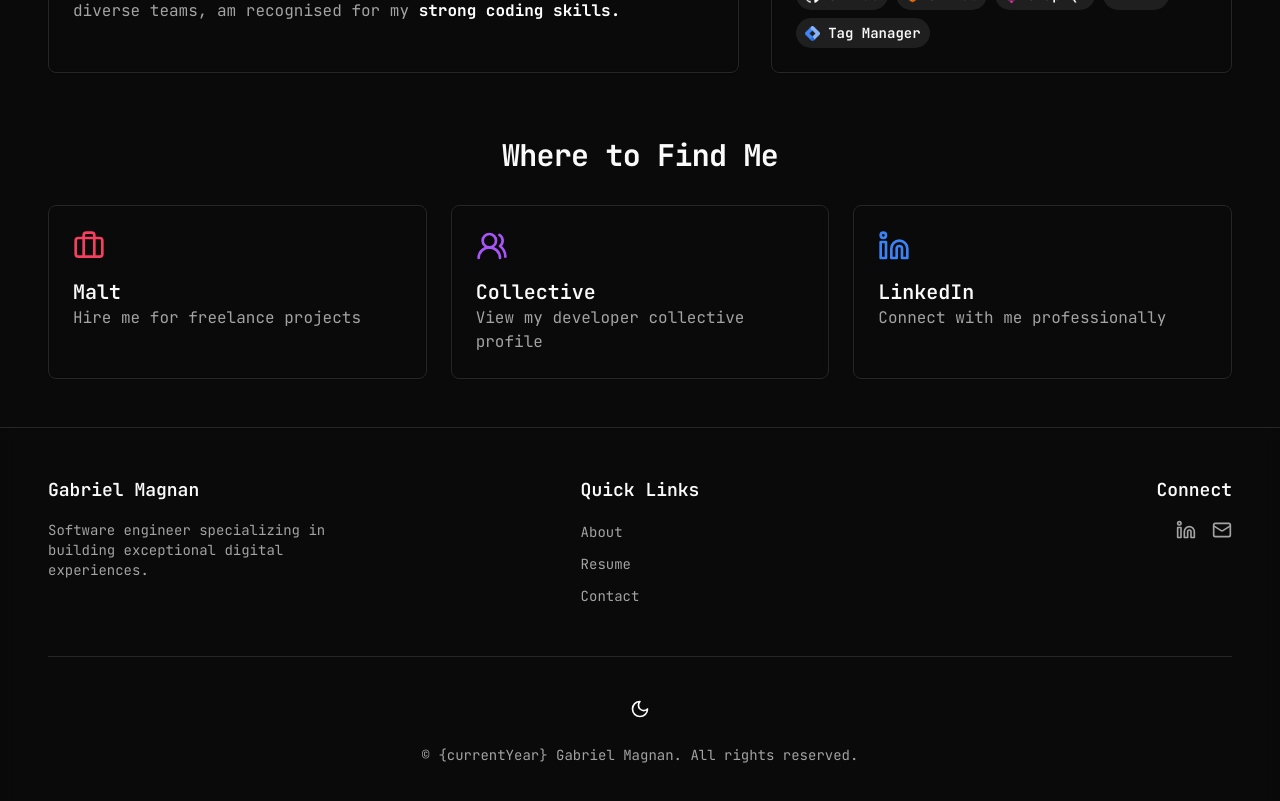
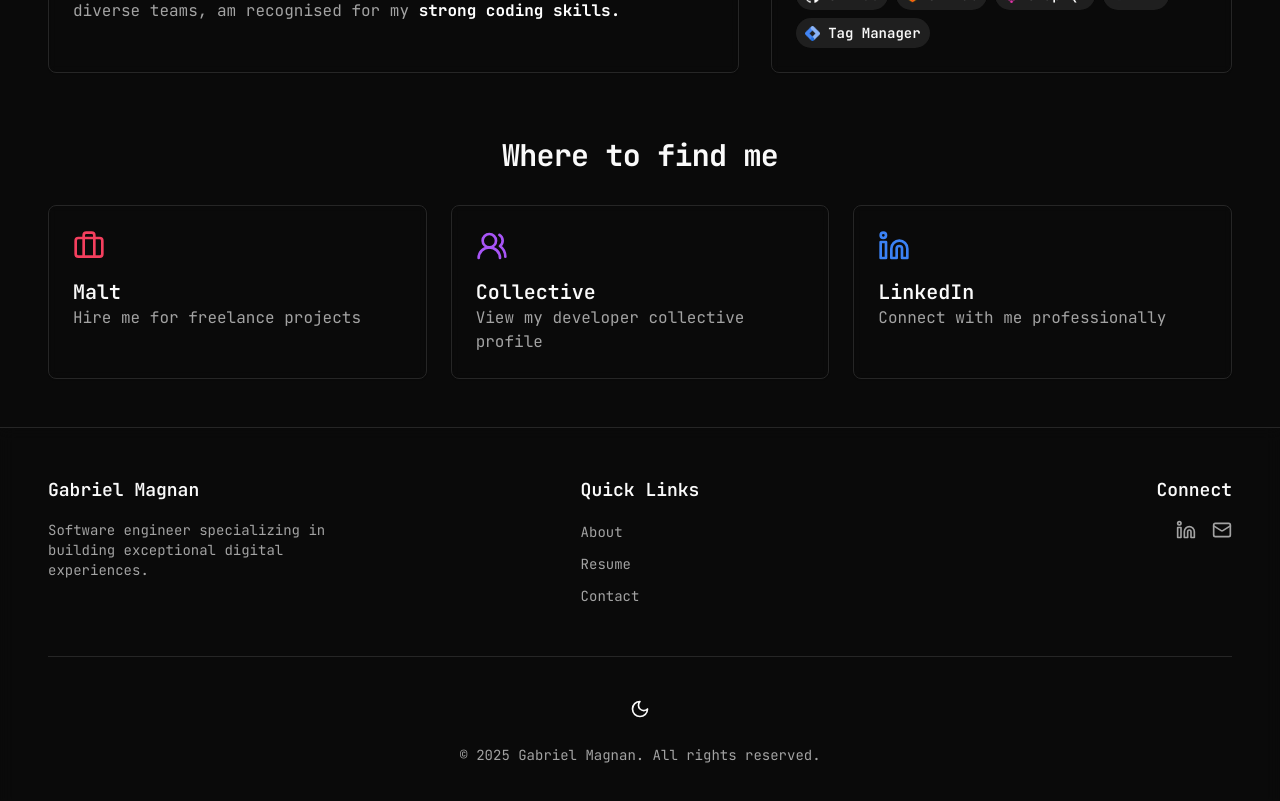
Before and after one commit to gabmagnan/gabriel-magnan-website, a Next.js app: page /about in a window 1280 px wide. Shown: the part 780-1581 px from the top of the page. Built offline with nearby package versions, Linux system fonts and the light colour scheme.

Commit message:
finish password page and contact page

```diff
--- /dev/null
+++ b/src/app/about/_data/profiles.ts
@@ -0,0 +1,33 @@
+import { BriefcaseIcon, LinkedinIcon, Users2Icon } from 'lucide-react';
+import { strings } from '@/translations/strings';
+
+export const profiles = [
+  {
+    name: strings.about.profiles.malt.title,
+    icon: BriefcaseIcon,
+    description: strings.about.profiles.malt.description,
+    url: 'https://www.malt.fr/profile/gabrielmagnan2',
+    color: 'text-rose-500',
+  },
+  {
+    name: strings.about.profiles.collective.title,
+    icon: Users2Icon,
+    description: strings.about.profiles.collective.description,
+    url: 'https://www.collective.work/profile/gabriel-magnan',
+    color: 'text-purple-500',
+  },
+  {
+    name: strings.about.profiles.linkedin.title,
+    icon: LinkedinIcon,
+    description: strings.about.profiles.linkedin.description,
+    url: 'https://www.linkedin.com/in/gabriel-magnan/',
+    color: 'text-blue-500',
+  },
+  /*{
+    name: 'Portfolio',
+    icon: Globe2Icon,
+    description: 'Visit my personal website',
+    url: `${BASE_URL}/portfolio`,
+    color: 'text-green-500',
+  },*/
+];
--- a/src/app/about/page.tsx
+++ b/src/app/about/page.tsx
@@ -2,11 +2,12 @@
 
 import Image from 'next/image';
 import { motion } from 'framer-motion';
-import { BriefcaseIcon, LinkedinIcon, Users2Icon } from 'lucide-react';
 import profile_picture from '$/assets/profile_picture.webp';
+import { profiles } from '@/app/about/_data/profiles';
 import { skills } from '@/app/about/_data/skills';
 import { Badge } from '@/components/ui/badge';
 import { Card } from '@/components/ui/card';
+import { strings } from '@/translations/strings';
 import { type TSkill } from '@/types/skill';
 import {
   fadeInUpAnimation,
@@ -14,48 +15,6 @@ import {
   staggerContainerAnimation,
 } from '@/utils/animations';
 import { formatDescription } from '@/utils/utils';
-
-const backgroundText =
-  'I am a full-stack engineer with <strong class="font-bold text-black dark:text-white">5 years of experience</strong> in developing scalable web applications. ' +
-  ' My employment history scales across multiple settings; from working for a large enterprise, to creating my own' +
-  ' company, and to most recently working in a fast-paced environment at a startup.' +
-  ' My focus is centered around creating <strong class="font-bold text-black dark:text-white">modern solutions</strong>' +
-  ' with <strong class="font-bold text-black dark:text-white">robust backend</strong> and <strong class="font-bold' +
-  ' text-black dark:text-white">seamless user experience.</strong> ' +
-  ' Most people would describe me as <strong class="font-bold text-black dark:text-white">professional, curious,' +
-  ' logical, and ambitious</strong>. I collaborate efficiently with' +
-  ' diverse teams, am recognised for my <strong class="font-bold text-black dark:text-white">strong coding skills.</strong>';
-
-const profiles = [
-  {
-    name: 'Malt',
-    icon: BriefcaseIcon,
-    description: 'Hire me for freelance projects',
-    url: 'https://www.malt.fr/profile/gabrielmagnan2',
-    color: 'text-rose-500',
-  },
-  {
-    name: 'Collective',
-    icon: Users2Icon,
-    description: 'View my developer collective profile',
-    url: 'https://www.collective.work/profile/gabriel-magnan',
-    color: 'text-purple-500',
-  },
-  {
-    name: 'LinkedIn',
-    icon: LinkedinIcon,
-    description: 'Connect with me professionally',
-    url: 'https://www.linkedin.com/in/gabriel-magnan/',
-    color: 'text-blue-500',
-  },
-  /*{
-    name: 'Portfolio',
-    icon: Globe2Icon,
-    description: 'Visit my personal website',
-    url: `${BASE_URL}/portfolio`,
-    color: 'text-green-500',
-  },*/
-];
 
 export default function About() {
   return (
@@ -75,14 +34,13 @@ export default function About() {
               className="bg-gradient-to-r from-primary to-purple-600 bg-clip-text text-5xl font-bold leading-tight tracking-tight text-transparent md:leading-[1.2]"
               variants={fadeInUpAnimation()}
             >
-              {`Hi, I'm Gabriel Magnan 👋`}
+              {strings.about.title}
             </motion.h1>
             <motion.p
               className="text-xl leading-relaxed text-muted-foreground"
               variants={fadeInUpAnimation()}
             >
-              A passionate Software Engineer specializing in building
-              exceptional digital experiences.
+              {strings.about.description}
             </motion.p>
           </div>
         </motion.div>
@@ -122,14 +80,14 @@ export default function About() {
           className="text-center text-3xl font-bold tracking-tight"
           variants={fadeInUpAnimation()}
         >
-          About Me
+          {strings.about.firstSectionTitle}
         </motion.h2>
         <div className="xs:px-2 grid justify-center gap-8 md:grid-cols-[60%_40%] md:px-4">
           <motion.div variants={fadeInUpAnimation()}>
             <Card className="h-full space-y-4 bg-card/50 p-6 backdrop-blur-sm">
               <h3 className="text-xl font-semibold">Background</h3>
               <p className="leading-relaxed text-muted-foreground">
-                {formatDescription(backgroundText)}
+                {formatDescription(strings.about.background)}
               </p>
             </Card>
           </motion.div>
@@ -159,7 +117,7 @@ export default function About() {
           className="text-center text-3xl font-bold tracking-tight"
           variants={fadeInUpAnimation()}
         >
-          Where to Find Me
+          {strings.about.secondSectionTitle}
         </motion.h2>
         <motion.div
           className="grid gap-6 md:grid-cols-2 lg:grid-cols-3"
--- a/src/app/contact/page.tsx
+++ b/src/app/contact/page.tsx
@@ -17,9 +17,9 @@ import {
 } from '@/utils/animations';
 
 const formSchema = z.object({
-  name: z.string().min(2, 'Name must be at least 2 characters'),
-  from: z.string().email('Invalid email address'),
-  message: z.string().min(10, 'Message must be at least 10 characters'),
+  name: z.string().min(2, strings.contact.form.name.error),
+  from: z.string().email(strings.contact.form.email.error),
+  message: z.string().min(10, strings.contact.form.message.error),
 });
 
 type FormData = z.infer<typeof formSchema>;
@@ -49,20 +49,24 @@ export default function Contact() {
       const result = await response.json();
 
       if (!response.ok) {
-        throw new Error(result.error || 'Failed to send message');
+        throw new Error(
+          result.error || strings.contact.submitToast.error.description
+        );
       }
 
       toast({
-        title: 'Message sent!',
-        description: "Thank you for reaching out. I'll get back to you soon.",
+        title: strings.contact.submitToast.success.title,
+        description: strings.contact.submitToast.success.description,
       });
 
       reset();
     } catch (error) {
       toast({
-        title: 'Error',
+        title: strings.contact.submitToast.error.title,
         description:
-          error instanceof Error ? error.message : 'Failed to send message',
+          error instanceof Error
+            ? error.message
+            : strings.contact.submitToast.error.description,
         variant: 'error',
       });
     }
@@ -97,7 +101,7 @@ export default function Contact() {
                     className="mb-2 block text-sm font-medium"
                     htmlFor="name"
                   >
-                    {strings.contact.formName}
+                    {strings.contact.form.name.label}
                   </label>
                   <Input
                     id="name"
@@ -105,7 +109,7 @@ export default function Contact() {
                     required
                     minLength={2}
                     name="name"
-                    placeholder={strings.contact.formNamePlaceholder}
+                    placeholder={strings.contact.form.name.placeholder}
                   />
                   {errors.name && (
                     <p className="mt-2 text-sm text-destructive">
@@ -119,13 +123,13 @@ export default function Contact() {
                     className="mb-2 block text-sm font-medium"
                     htmlFor="email"
                   >
-                    {strings.contact.formEmail}
+                    {strings.contact.form.email.label}
                   </label>
                   <Input
                     id="email"
                     type="email"
                     {...register('from')}
-                    placeholder={strings.contact.formEmailPlaceholder}
+                    placeholder={strings.contact.form.email.placeholder}
                   />
                   {errors.from && (
                     <p className="mt-2 text-sm text-destructive">
@@ -139,7 +143,7 @@ export default function Contact() {
                     className="mb-2 block text-sm font-medium"
                     htmlFor="message"
                   >
-                    {strings.contact.formMessage}
+                    {strings.contact.form.message.label}
                   </label>
                   <Textarea
                     id="message"
@@ -147,7 +151,7 @@ export default function Contact() {
                     required
                     minLength={10}
                     name="message"
-                    placeholder={strings.contact.formMessagePlaceholder}
+                    placeholder={strings.contact.form.message.placeholder}
                     rows={5}
                   />
                   {errors.message && (
@@ -160,7 +164,7 @@ export default function Contact() {
 
               <Button className="w-full" disabled={isSubmitting} type="submit">
                 {isSubmitting ? (
-                  <>Sending...</>
+                  <>{strings.contact.submitLoading}</>
                 ) : (
                   <>
                     <SendIcon className="mr-2 size-4" />
--- a/src/components/footer.tsx
+++ b/src/components/footer.tsx
@@ -119,7 +119,7 @@ export function Footer() {
               <MoonIcon className="absolute size-5 rotate-90 scale-0 transition-all dark:rotate-0 dark:scale-100" />
             </Button>
             <p className="text-sm text-muted-foreground">
-              {strings.global.footer.copyright}
+              {strings.global.footer.copyright()}
             </p>
           </div>
         </div>
--- a/src/middleware.ts
+++ b/src/middleware.ts
@@ -10,9 +10,9 @@ export function middleware(request: NextRequest) {
   //   return NextResponse.rewrite(new URL('/password', request.url));
   // }
 
-  if (['/portfolio', '/password'].includes(request.nextUrl.pathname)) {
+  /*if (['/portfolio', '/password'].includes(request.nextUrl.pathname)) {
     return NextResponse.redirect(new URL('/', request.url));
-  }
+  }*/
 
   if (request.nextUrl.pathname === '/') {
     return NextResponse.redirect(new URL('/about', request.url));
--- a/src/translations/strings.ts
+++ b/src/translations/strings.ts
@@ -3,6 +3,13 @@ import { BASE_URL } from '@/env-constants';
 export const strings = {
   // General
   global: {
+    error: {
+      httpCode: '404',
+      backButton: 'Back to Home',
+      title: 'Oops! Something went wrong.',
+      description:
+        "The page you're looking for doesn't exist or has been moved.",
+    },
     metadata: {
       metadataBase: new URL(BASE_URL),
       title: 'Gabriel Magnan | Software Engineer',
@@ -50,13 +57,62 @@ export const strings = {
         'Software engineer specializing in building exceptional digital experiences.',
       secondSectionTitle: 'Quick Links',
       thirdSectionTitle: 'Connect',
-      copyright: '© {currentYear} Gabriel Magnan. All rights reserved.',
+      copyright: () =>
+        `© ${new Date().getFullYear()} Gabriel Magnan. All rights reserved.`,
     },
     sections: {
       about: 'About',
       portfolio: 'Portfolio',
       resume: 'Resume',
       contact: 'Contact',
+    },
+  },
+
+  // Password
+  password: {
+    title: 'Protected Area',
+    description: 'Please enter the password to continue',
+    form: {
+      password: {
+        label: 'Password',
+        placeholder: 'Enter password',
+      },
+    },
+    submitButton: 'Access',
+    submitLoading: 'Verifying...',
+  },
+
+  // About
+  about: {
+    title: "Hi, I'm Gabriel Magnan 👋",
+    description:
+      'A passionate Software Engineer specializing in building exceptional digital experiences.',
+    background:
+      'I am a full-stack engineer with <strong class="font-bold text-black dark:text-white">5 years of experience</strong> in developing scalable web applications. ' +
+      ' My employment history scales across multiple settings; from working for a large enterprise, to creating my own' +
+      ' company, and to most recently working in a fast-paced environment at a startup.' +
+      ' My focus is centered around creating <strong class="font-bold text-black dark:text-white">modern solutions</strong>' +
+      ' with <strong class="font-bold text-black dark:text-white">robust backend</strong> and <strong class="font-bold' +
+      ' text-black dark:text-white">seamless user experience.</strong> ' +
+      ' Most people would describe me as <strong class="font-bold text-black dark:text-white">professional, curious,' +
+      ' logical, and ambitious</strong>. I collaborate efficiently with' +
+      ' diverse teams, am recognised for my <strong class="font-bold text-black dark:text-white">strong coding' +
+      ' skills.</strong>',
+    firstSectionTitle: 'About Me',
+    secondSectionTitle: 'Where to find me',
+    profiles: {
+      malt: {
+        title: 'Malt',
+        description: 'Hire me for freelance projects',
+      },
+      collective: {
+        title: 'Collective',
+        description: 'View my developer collective profile',
+      },
+      linkedin: {
+        title: 'LinkedIn',
+        description: 'Connect with me professionally',
+      },
     },
   },
 
@@ -80,13 +136,6 @@ export const strings = {
     educationSection: 'Education',
     languagesSection: 'Languages',
     hobbiesSection: 'Hobbies & Interests',
-  },
-
-  // About
-  about: {
-    title: 'About Me',
-    description:
-      "I'm a passionate software developer with a love for creating innovative solutions. I enjoy tackling complex challenges and turning them into simple, beautiful, and intuitive designs.",
   },
 
   portfolio: {
@@ -116,12 +165,34 @@ export const strings = {
     },
     title: 'Contact Me',
     description: 'Have a question or want to work together?',
-    formName: 'Contact Form',
-    formNamePlaceholder: 'Your name',
-    formEmail: 'Email',
-    formEmailPlaceholder: 'Your email',
-    formMessage: 'Message',
-    formMessagePlaceholder: 'Your message...',
+    form: {
+      name: {
+        label: 'Name',
+        placeholder: 'Your name',
+        error: 'Name must be at least 2 characters',
+      },
+      email: {
+        label: 'Email',
+        placeholder: 'Your email',
+        error: 'Invalid email address',
+      },
+      message: {
+        label: 'Message',
+        placeholder: 'Your message...',
+        error: 'Message must be at least 10 characters',
+      },
+    },
     submitButton: 'Send Message',
+    submitLoading: 'Sending...',
+    submitToast: {
+      success: {
+        title: 'Message sent!',
+        description: "Thank you for reaching out. I'll get back to you soon.",
+      },
+      error: {
+        title: 'Error',
+        description: 'Failed to send message',
+      },
+    },
   },
 };
```
Also changed, not shown: src/app/not-found.tsx (+8 -5 lines), src/app/password/page.tsx (+9 -6 lines).
